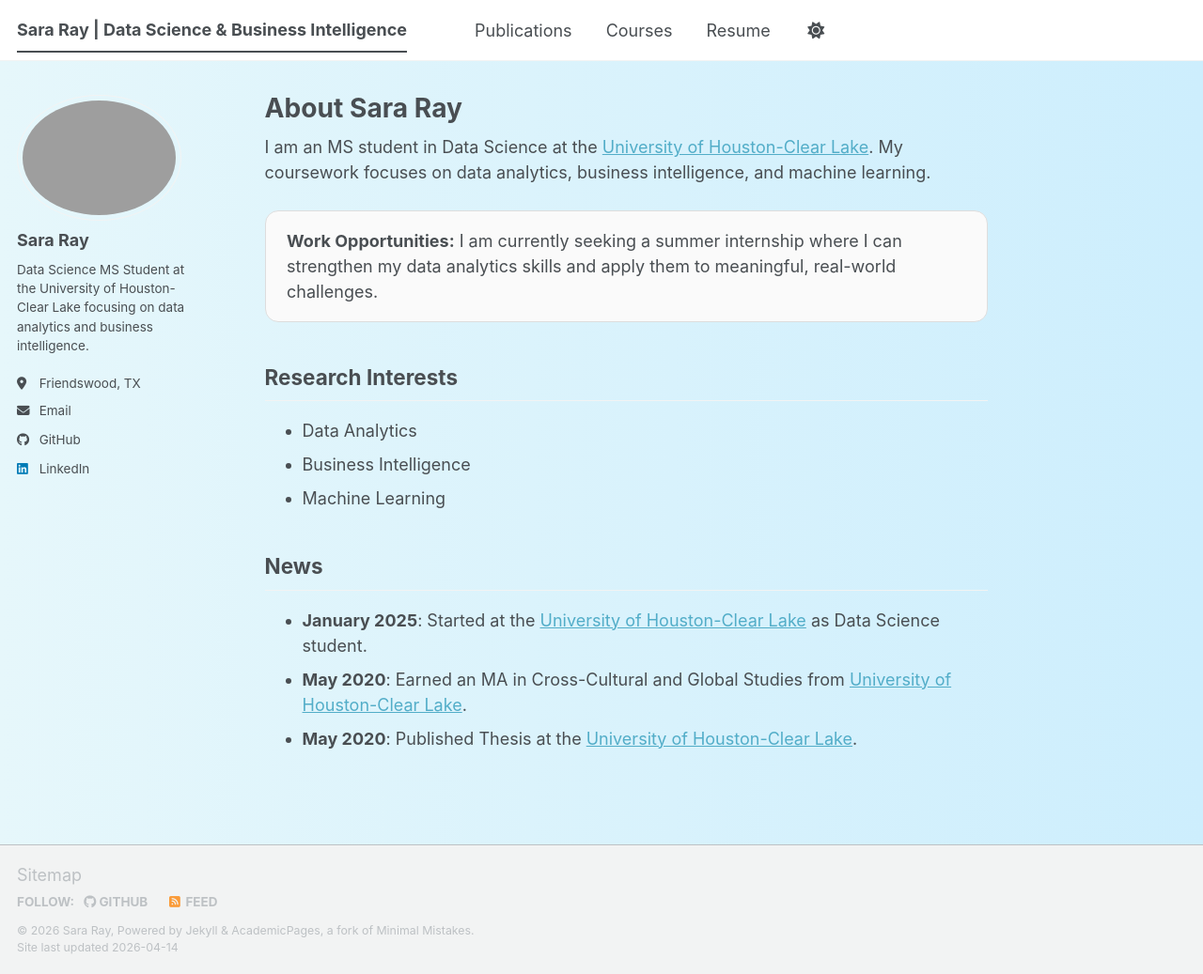
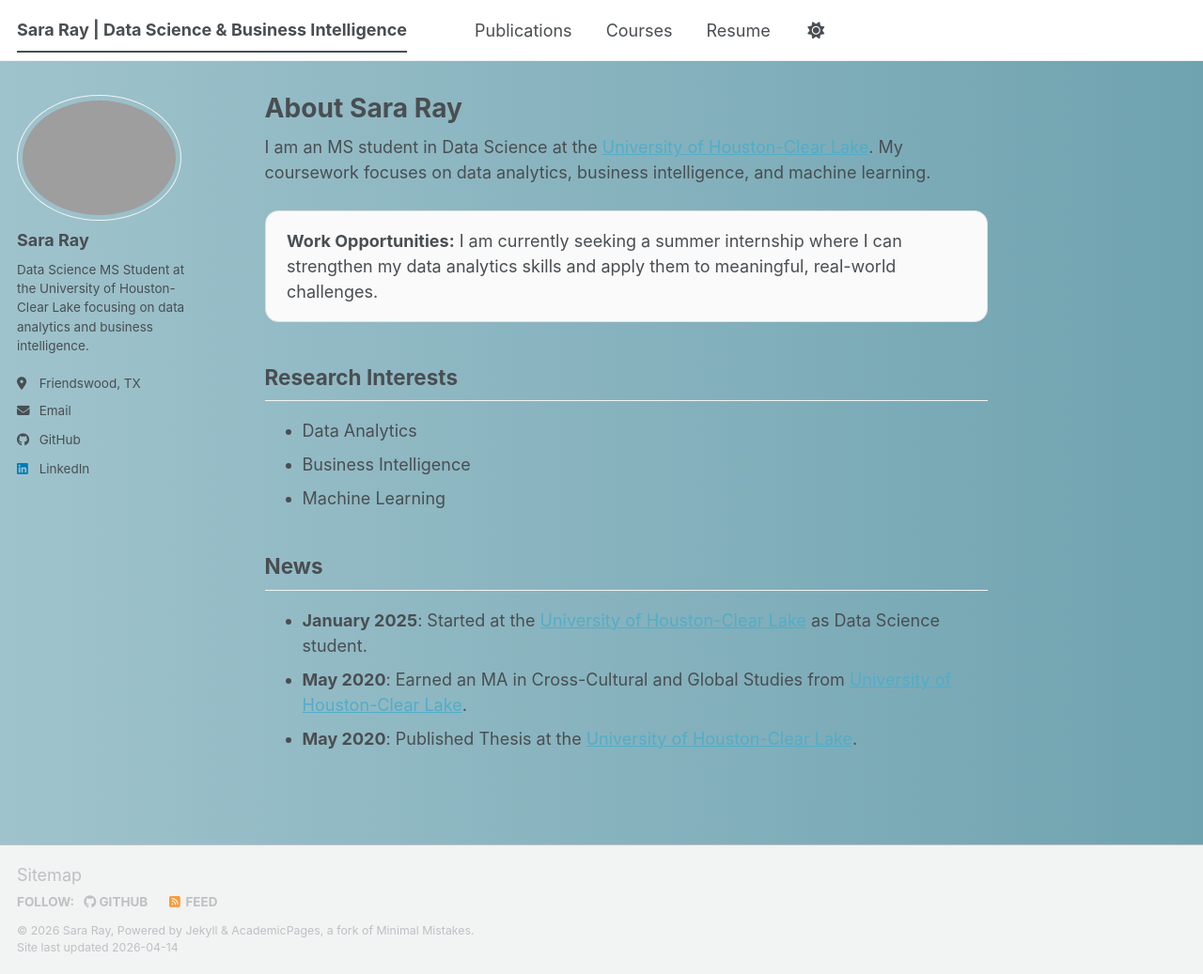
Before and after one commit to SaraRay2017/SaraRay2017.github.io, a Jekyll site: the page built from _pages/about.md, in a window 1280 px wide and 1037 px high. Shown: the whole window at 94% size. Built offline with Jekyll 4.4.1, drawn with Linux system fonts in a browser that asks for light colours; a script bundle is joined from its source files by our own code; library files that are not in the unit come from our copies.

Commit message:
Change background gradient colors in main.scss

```diff
--- a/assets/css/main.scss
+++ b/assets/css/main.scss
@@ -42,7 +42,7 @@
     "vendor/font-awesome/brands"
 ;
 html, body {
-  background: linear-gradient(to right, #e6f7fb, #cdeefd) !important;
+  background: linear-gradient(to right, #9fc3cc, #6fa3b0) !important;
 }
 
 .page {
```
